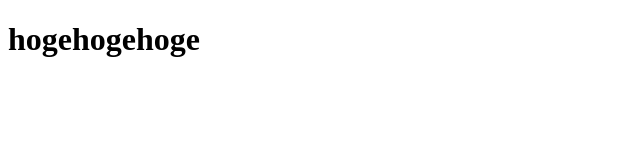
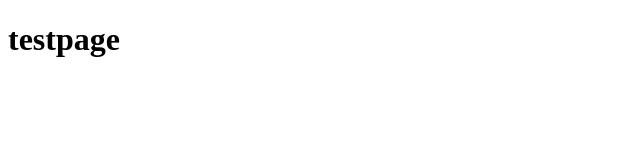
Before and after one commit to RS09s/test, a plain HTML site: page index.html in a window 1280 px wide. Shown: the whole page, without its empty margins (0-640 px from the left). Drawn offline with Linux system fonts and the light colour scheme.

Commit message:
Update index.html

```diff
--- a/index.html
+++ b/index.html
@@ -10,7 +10,7 @@
 
 </head>
 <body>
-  <h1>hogehogehoge</h1>
+  <h1>testpage</h1>
 </body>
 
 </html>
```
